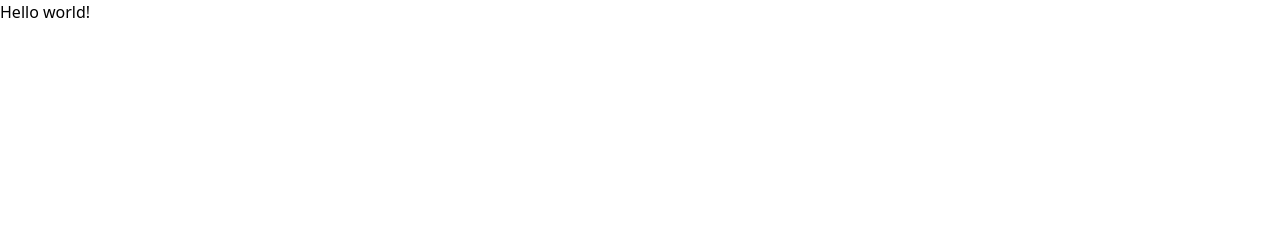
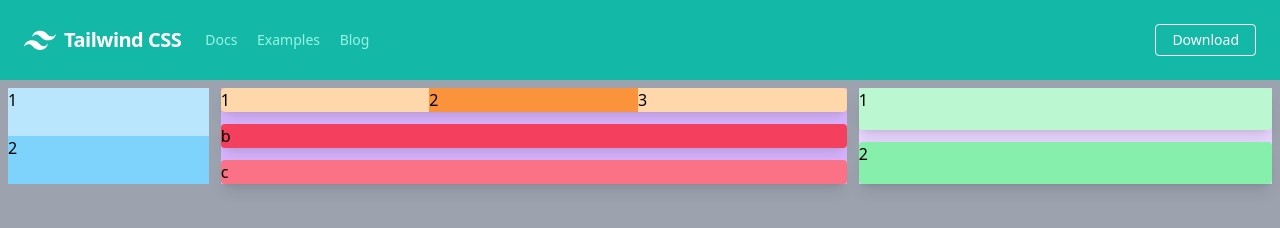
Before and after one commit to annadpp/CodeOp-Front_Tailwind, a website: page FE-CAT-tailwind-css/index.html in a window 1280 px wide. Drawn offline with nearby package versions, Linux system fonts and the light colour scheme; files that its build step writes are made by us from their sources.

Commit message:
basic layout

```diff
--- a/FE-CAT-tailwind-css/index.html
+++ b/FE-CAT-tailwind-css/index.html
@@ -1,5 +1,6 @@
 <!DOCTYPE html>
 <html lang="en">
+
 <head>
   <meta charset="UTF-8" />
   <meta http-equiv="X-UA-Compatible" content="IE=edge" />
@@ -7,7 +8,70 @@
   <title>Tailwind CSS</title>
   <link href="output.css" rel="stylesheet" />
 </head>
+
 <body>
-    <h1 class="text-3xl font-bold text-sky-500 underline">Hello world!</h1>
+  <div>
+    <nav class="flex items-center justify-between flex-wrap bg-teal-500 p-6">
+      <div class="flex items-center flex-shrink-0 text-white mr-6">
+        <svg class="fill-current h-8 w-8 mr-2" width="54" height="54" viewBox="0 0 54 54"
+          xmlns="http://www.w3.org/2000/svg">
+          <path
+            d="M13.5 22.1c1.8-7.2 6.3-10.8 13.5-10.8 10.8 0 12.15 8.1 17.55 9.45 3.6.9 6.75-.45 9.45-4.05-1.8 7.2-6.3 10.8-13.5 10.8-10.8 0-12.15-8.1-17.55-9.45-3.6-.9-6.75.45-9.45 4.05zM0 38.3c1.8-7.2 6.3-10.8 13.5-10.8 10.8 0 12.15 8.1 17.55 9.45 3.6.9 6.75-.45 9.45-4.05-1.8 7.2-6.3 10.8-13.5 10.8-10.8 0-12.15-8.1-17.55-9.45-3.6-.9-6.75.45-9.45 4.05z" />
+        </svg>
+        <span class="font-semibold text-xl tracking-tight">Tailwind CSS</span>
+      </div>
+      <div class="block lg:hidden">
+        <button
+          class="flex items-center px-3 py-2 border rounded text-teal-200 border-teal-400 hover:text-white hover:border-white">
+          <svg class="fill-current h-3 w-3" viewBox="0 0 20 20" xmlns="http://www.w3.org/2000/svg">
+            <title>Menu</title>
+            <path d="M0 3h20v2H0V3zm0 6h20v2H0V9zm0 6h20v2H0v-2z" />
+          </svg>
+        </button>
+      </div>
+      <div class="w-full block flex-grow lg:flex lg:items-center lg:w-auto">
+        <div class="text-sm lg:flex-grow">
+          <a href="#responsive-header" class="block mt-4 lg:inline-block lg:mt-0 text-teal-200 hover:text-white mr-4">
+            Docs
+          </a>
+          <a href="#responsive-header" class="block mt-4 lg:inline-block lg:mt-0 text-teal-200 hover:text-white mr-4">
+            Examples
+          </a>
+          <a href="#responsive-header" class="block mt-4 lg:inline-block lg:mt-0 text-teal-200 hover:text-white">
+            Blog
+          </a>
+        </div>
+        <div>
+          <a href="#"
+            class="inline-block text-sm px-4 py-2 leading-none border rounded text-white border-white hover:border-transparent hover:text-teal-500 hover:bg-white mt-4 lg:mt-0">Download</a>
+        </div>
+      </div>
+    </nav>
+
+    <main class="bg-gray-400 p-2 h-screen">
+      <div class="grid grid-cols-6 gap-3">
+        <div class="col-span-1 bg-purple-200 flex flex-col justify-start">
+          <div class="flex-1 bg-sky-200">1</div>
+          <div class="flex-1 bg-sky-300">2</div>
+        </div>
+        <div class="col-span-3 grid grid-rows-3 gap-y-3 bg-purple-300">
+          <div class="bg-rose-400 flex rounded overflow-hidden shadow-lg">
+            <div class="flex-1 bg-orange-200">1</div>
+            <div class="flex-1 bg-orange-400">2</div>
+            <div class="flex-1 bg-orange-200">3</div>
+          </div>
+          <div class="bg-rose-500 rounded overflow-hidden shadow-lg">b</div>
+          <div class="bg-rose-400 rounded overflow-hidden shadow-lg">c</div>
+        </div>
+        <div class="col-span-2 bg-purple-200 flex gap-y-3 flex-col gap-y-3">
+          <div class="flex-1 bg-green-200 rounded overflow-hidden shadow-lg">1</div>
+          <div class="flex-1 bg-green-300 rounded overflow-hidden shadow-lg">2</div>
+        </div>
+      </div>
+  </div>
+  </main>
+
+
 </body>
+
 </html>
```
Also changed, not shown: package.json (added, +13 -0 lines), FE-CAT-tailwind-css/output.css (added), 2 other files. Lines whose indentation alone changed are shown as unchanged.
